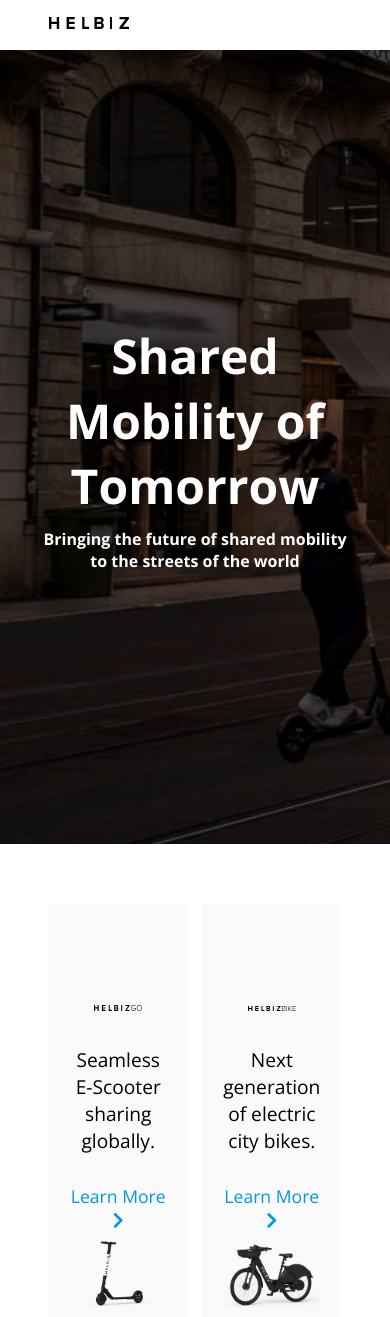
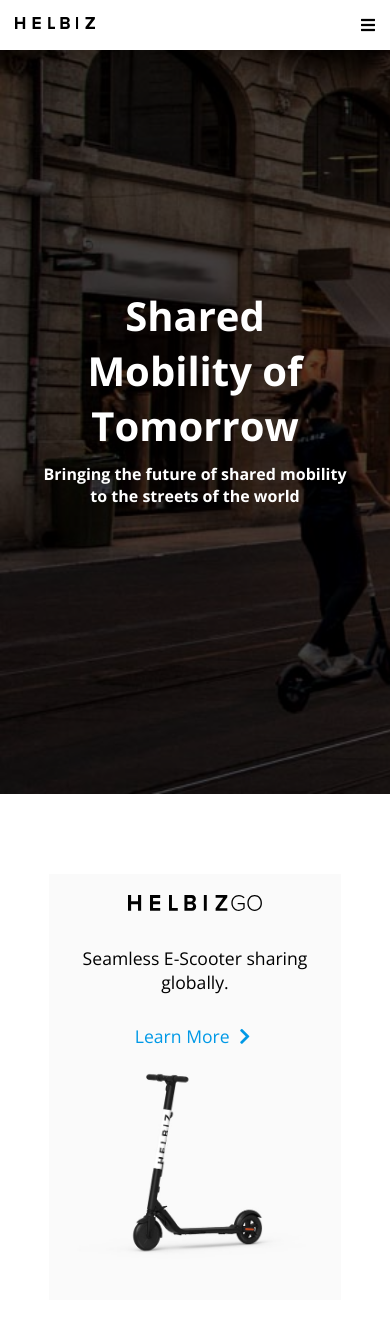
Before and after one commit to laurachelaru-92/html-css-helbiz, a plain HTML site: page index.html in a window 390 px wide. Shown: the top 1317 px of the page. Drawn offline with nearby package versions, Linux system fonts and the light colour scheme.

Commit message:
phone responsive main (sezione sfondo grigio)

```diff
--- a/css/style.css
+++ b/css/style.css
@@ -20,6 +20,10 @@ header {
   line-height: 50px;
   font-size: 0.7rem;
   font-weight: 700;
+  width: 100%;
+  background-color: #fff;
+  position: fixed;
+  z-index: 1;
 }
 
 .header-top .helbiz-logo img {
@@ -39,8 +43,8 @@ header {
   display: inline-block;
 }
 
-.side-nav ul li a,
-.main-nav ul li a {
+.main-nav ul li a,
+.side-nav ul li a {
   text-decoration: none;
   color: #000;
   padding-left: 30px;
@@ -60,15 +64,12 @@ header {
   font-weight: 700;
 }
 
-@media screen and (min-width: 769px) and (max-width: 992px) {
+@media screen and (max-width: 992px) {
   .header-top > .container-75 {
     width: 100%;
     padding: 0 15px;
   }
 
-  .header-top > .container-75 > .col-lg-10 {
-    display: none;
-  }
   .header-top > .container-75 > .option-bars {
     display: block;
     text-align: right;
@@ -80,6 +81,7 @@ header {
   color: #000;
   }
 }
+
 /* fine barra di navigazione*/
 /* Jumbotron */
 .jumbotron {
@@ -107,12 +109,13 @@ header {
 }
 
 .jumbotron-text h1 {
-  font-size: 3rem;
+  font-size: 250%;
 }
 
 .jumbotron-text p {
   margin-top: 10px;
   font-weight: 700;
+  font-size: 100%;
 }
 /* fine Jumbotron */
 /* fine header */
@@ -120,18 +123,11 @@ header {
 /* Main */
 /* Sezione bici sfondo grigio */
 section.bikes {
-  padding: 60px 0;
   text-align: center;
 }
 
 .bikes > [class*="helbiz"] {
   background-color: #FAFAFA;
-  width: calc(95% / 2);
-  padding: 90px 20px 30px 20px;
-}
-
-.bikes .helbizbike {
-  margin-left: 5%;
 }
 
 .helbizgo-logo {
@@ -145,14 +141,14 @@ section.bikes {
 }
 
 .bikes p {
-  font-size: 1.2rem;
+  font-size: 110%;
   padding: 30px 0;
 }
 
 .bikes a {
   text-decoration: none;
   color: #0099e6;
-  font-size: 1.1rem;
+  font-size: 110%;
 }
 
 .bikes i {
@@ -164,5 +160,30 @@ section.bikes {
   height: auto;
   max-height: 400px;
 }
+
+@media screen and (min-width: 769px) {
+  section.bikes {
+    padding: 60px 0;
+  }
+
+  .bikes > [class*="helbiz"] {
+    width: calc(95% / 2);
+    padding: 90px 20px 30px 20px;
+  }
+  .bikes .helbizbike {
+    margin-left: 5%;
+  }
+}
+
+@media screen and (max-width: 768px) {
+  section.bikes {
+    padding: 10px 0;
+  }
+
+  .bikes > [class*="helbiz"] {
+    padding: 20px 10px;
+    margin-top: 20px;
+  }
+}
 /* Fine sezione bici sfondo grigio */
 /* Fine main */
--- a/index.html
+++ b/index.html
@@ -14,10 +14,10 @@
     <header>
       <div class="header-top">
         <div class="container-75">
-          <div class="helbiz-logo col-lg-2 col-md-3">
+          <div class="helbiz-logo col-lg-1 col-md-3 col-xs-3">
             <a href="#"><img src="img/logo.svg" alt="logo"></a>
           </div>
-          <div class="col-lg-10">
+          <div class="col-lg-11 d-none-md d-none-xs">
             <div class="main-nav col-lg-9">
               <ul>
                 <li><a href="#">HELBIZGO</a></li>
@@ -35,7 +35,7 @@
               </ul>
             </div>
           </div>
-          <div class="option-bars d-none-lg col-md-3 offset-md-6">
+          <div class="option-bars d-none-lg col-md-3 offset-md-6 col-xs-3 offset-xs-6">
             <a href="#"><i class="fas fa-bars"></i></a>
           </div>
         </div>
@@ -52,18 +52,21 @@
     <!-- Main -->
     <main>
       <section class="container-75 bikes">
-        <div class="helbizgo col-lg-6">
+        <div class="helbizgo col-xs-12">
           <div class="helbizgo-logo"><img src="img/helbizgo.svg" alt="helbizgo logo"></div>
           <p>Seamless E-Scooter sharing globally.</p>
           <div class="link"><a href="#">Learn More <i class="fas fa-chevron-right"></i></a></div>
           <img src="img/helbiz-scooter.jpg" alt="helbiz scooter" class="box-image">
         </div>
-        <div class="helbizbike col-lg-6">
+        <div class="helbizbike col-xs-12">
           <div class="helbizgo-logo"><img src="img/helbizbike.svg" alt="helbizbike logo"></div>
           <p>Next generation of electric city bikes.</p>
           <div class="link"><a href="#">Learn More <i class="fas fa-chevron-right"></i></a></div>
           <img src="img/helbiz-bike.jpg" alt="helbiz bike" class="box-image">
         </div>
+      </section>
+      <section class="steps">
+
       </section>
     </main>
     <!-- / main -->
```
Also changed, not shown: img/old-man.jpg (added), img/phone-frame.png (added).
